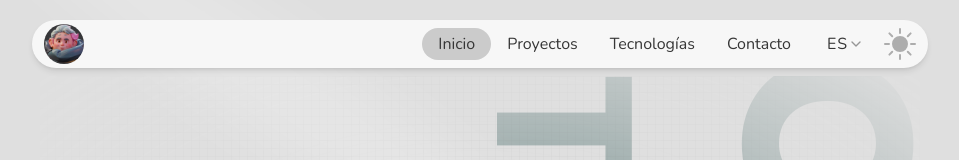
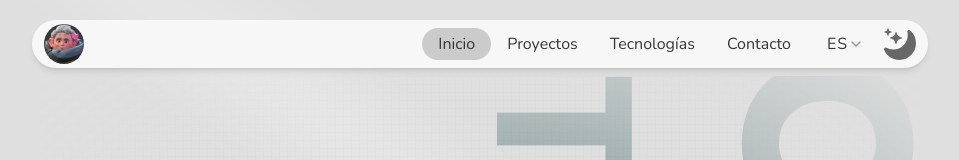
Before and after one commit to Cesar-Ignacio/Portfolio, a React (Vite) app: page / in a window 1280 px wide. Shown: the top 160 px of the page, without its empty margins (160-1119 px from the left). Built offline with nearby package versions, Linux system fonts and the light colour scheme; no server answers; the database is empty.

Commit message:
CambioPorParche

```diff
--- a/src/components/Thema.jsx
+++ b/src/components/Thema.jsx
@@ -23,8 +23,8 @@ const Thema = () => {
     const iconoTema = (tema) => {
 
         let valor;
-        (tema === "light") ? (valor = -2) : (valor = 1);
-        refIconTema.current.className = `translate-y-[${valor}rem] transition-transform ease-linear`;
+        (tema === "light") ? (valor = -2) : (valor = 0);
+        refIconTema.current.style.transform = "translateY("+valor+"rem)"
 
     }
     useEffect(() => {
@@ -32,7 +32,7 @@ const Thema = () => {
     }, []);
 
     return (
-        <button onClick={cambiarTema} ref={refIconTema}>
+        <button className='transition-all ease-linear' onClick={cambiarTema} ref={refIconTema}>
             <SunIcon/>
             <MoonIcon/>
         </button>
```
